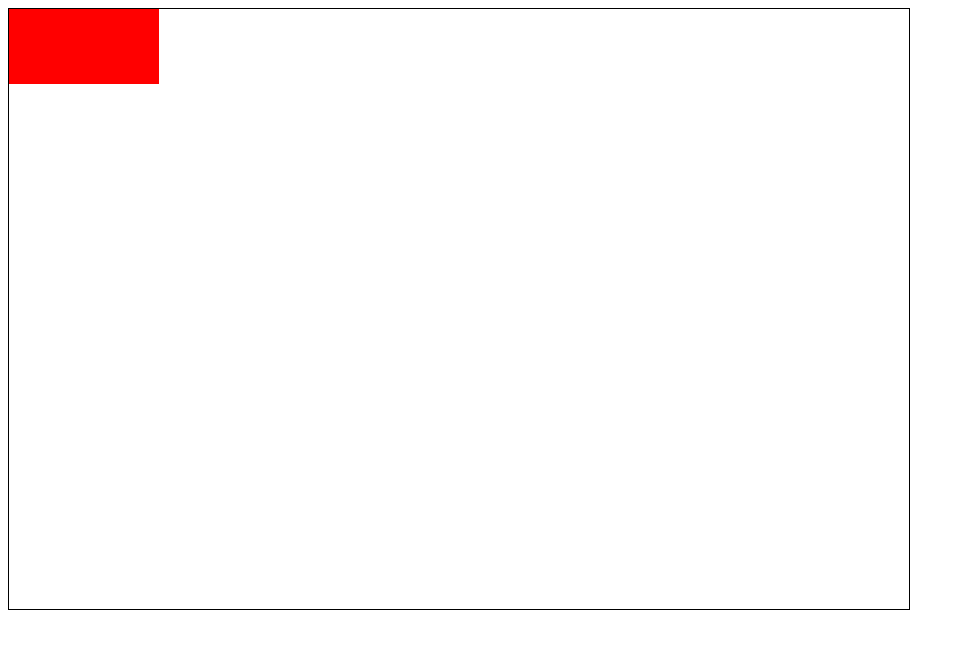
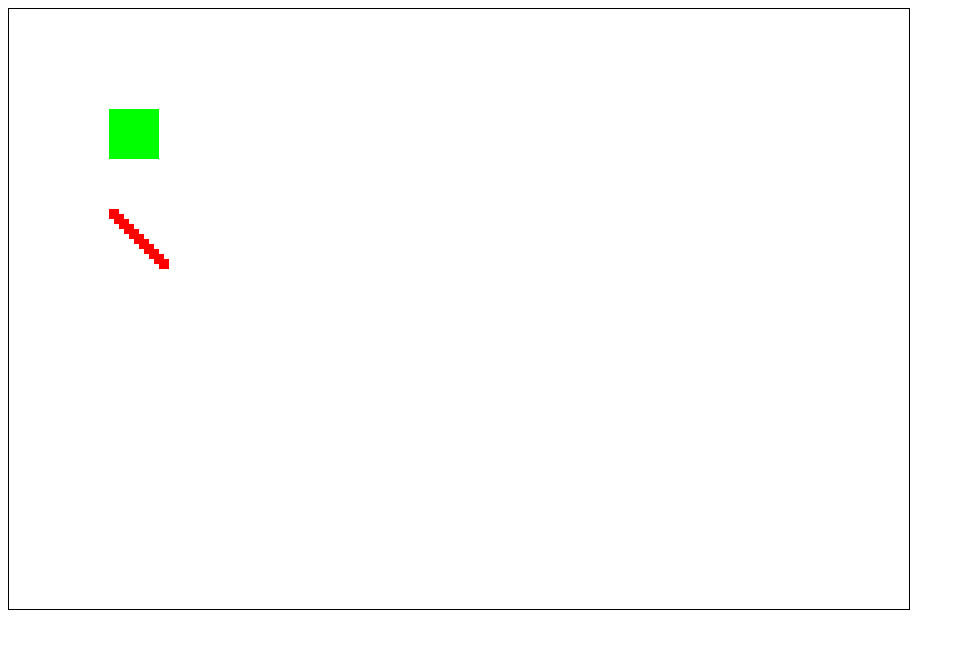
Before and after one commit to bjames647/MarsGame, a plain HTML site: page Index.html in a window 1280 px wide. Shown: the whole page, without its empty margins (0-965 px from the left). Drawn offline with Linux system fonts and the light colour scheme.

Commit message:
Adding drawing player and creep

```diff
--- a/Index.html
+++ b/Index.html
@@ -13,6 +13,8 @@
         </canvas>
     </div>
     <script src="src/BaseGameClient.js"></script>
+    <script src="src/Player.js"></script>
+    <script src="src/Creep.js"></script>
     <script>
         init();
     </script>
--- a/src/BaseGameClient.js
+++ b/src/BaseGameClient.js
@@ -7,10 +7,15 @@ function init() {
     window.requestAnimFrame(Update);
 };
 
+
+
 function Update()
 {
-    this.ctx.fillStyle = "#FF0000";
-    this.ctx.fillRect(0,0,150,75);
+    Creep.prototype.Init(100,200,10,10);
+    Creep.prototype.DrawCreep();
+    Creep.prototype.Grow();
+    Player.prototype.Init(100,100,50,50);
+    Player.prototype.DrawPlayer();
 
     window.requestAnimFrame(Update);
 };
--- a/src/Creep.js
+++ b/src/Creep.js
@@ -27,3 +27,22 @@ return this._width;
 Creep.prototype.GetHeight = function GetHeight() {
     return this._height;
 };
+
+Creep.prototype.DrawCreep = function DrawCreep() {
+    var c=document.getElementById("myCanvas");
+    var ctx=c.getContext("2d");
+    ctx.fillStyle = "#FF0000";
+    ctx.fillRect(this.GetX(), this.GetY(), this.GetWidth(), this.GetHeight());
+}
+
+Creep.prototype.Grow = function Grow() {
+    var i = 0;
+    while (i < 10) {
+        var distance = 5;
+        Creep.prototype.Init(distance + this.GetX(), distance + this.GetY(), this.GetWidth(), this.GetHeight()); //grow in distance but stay size
+        //Creep.prototype.Init(this.GetX(), this.GetY(), distance + this.GetWidth(), distance + this.GetHeight());//grow in size
+        Creep.prototype.DrawCreep();
+        console.log(i);
+        i++;
+    }
+}
--- a/src/Player.js
+++ b/src/Player.js
@@ -27,3 +27,14 @@ return this._width;
 Player.prototype.GetHeight = function GetHeight() {
     return this._height;
 };
+
+Player.prototype.DrawPlayer = function DrawPlayer() {
+    var c=document.getElementById("myCanvas");
+    var balls=c.getContext("2d");
+    balls.fillStyle = "#00FF00";
+    balls.fillRect(this.GetX(), this.GetY(), this.GetWidth(), this.GetHeight());
+}
+
+Player.prototype.MovePlayer = function MovePlayer() {
+
+}
```
Lines whose indentation alone changed are shown as unchanged.
